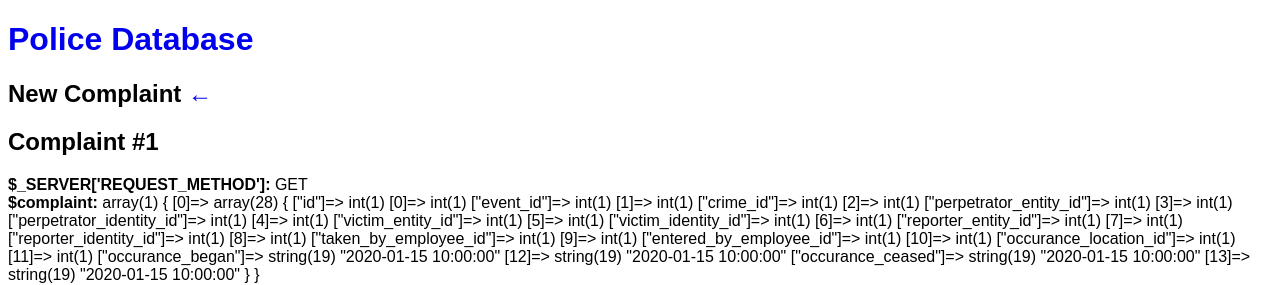
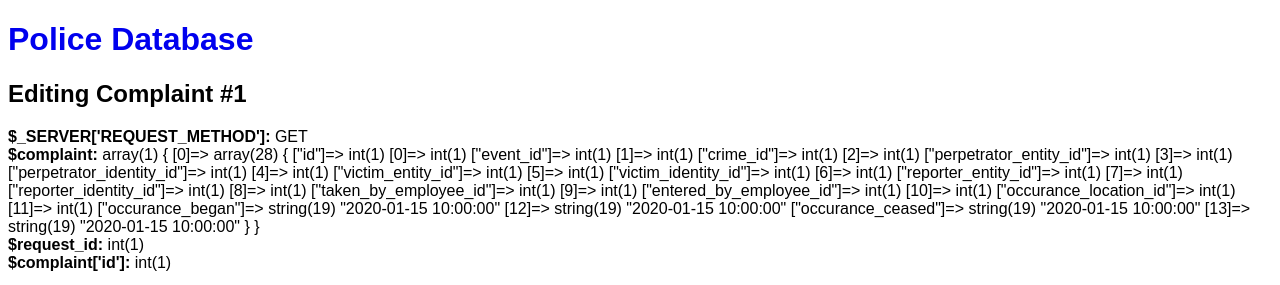
Before and after one commit to MisterGrimmeh/police-database-web, a PHP site: page /edit-complaint.php?a=edit&id=1 in a window 1280 px wide. Shown: the top 285 px of the page. Run offline with PHP 8.4, Linux system fonts and the light colour scheme; tables that the repository leaves empty hold one stand-in row (values such as "Sample post").

Commit message:
Heading typo

```diff
--- a/edit-complaint.php
+++ b/edit-complaint.php
@@ -230,11 +230,14 @@
         <section>
 
             <header>
-                <h1>New Complaint <a href="<?php echo htmlspecialchars($_SERVER['PHP_SELF']); ?>">&larr;</a></h1>
                 <?php if (isset($request_id)) {
                 ?>
-                    <h2>Complaint #<?php print($request_id); ?></h2>
+                    <h1>Editing Complaint #<?php print($request_id); ?></h1>
                 <?php
+                } else {
+                    ?>
+                    <h1>Edting Complaint</h1>
+                    <?php
                 }
 
                 if ($dev_mode) {
```
